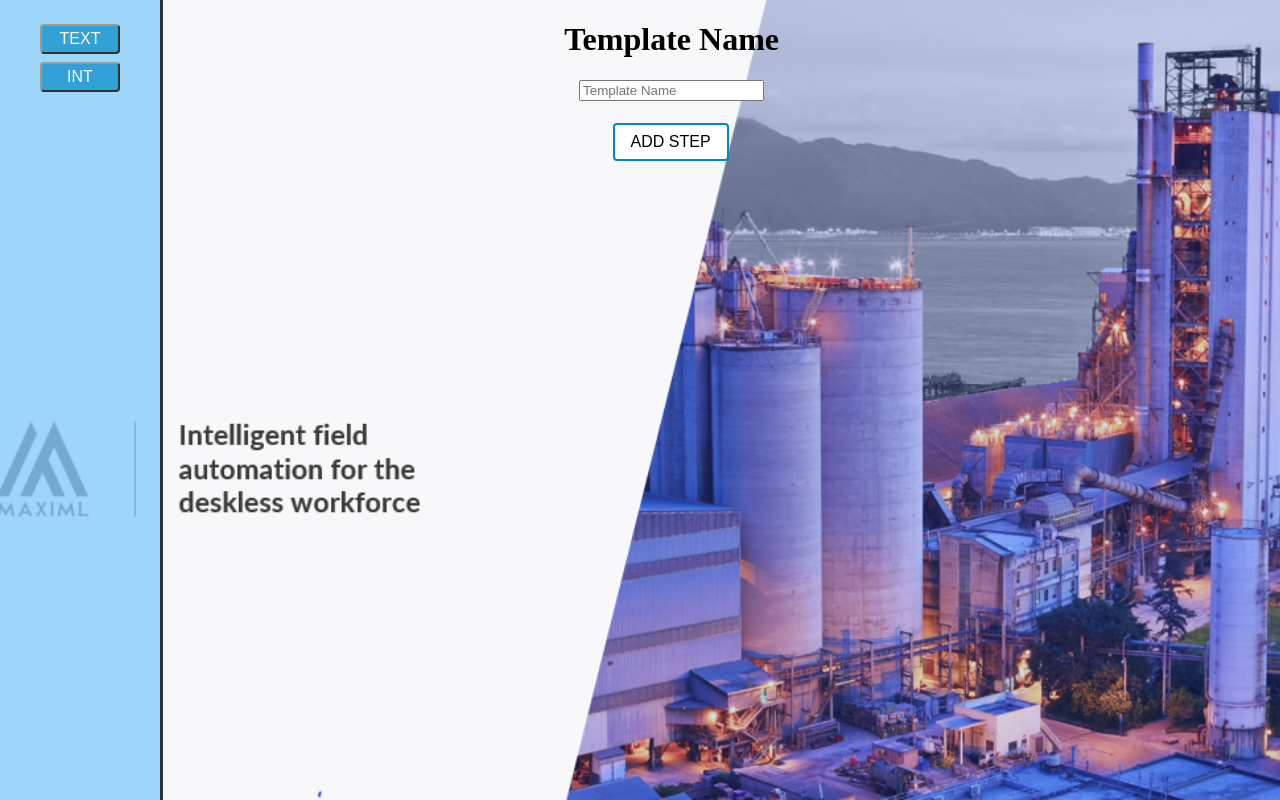
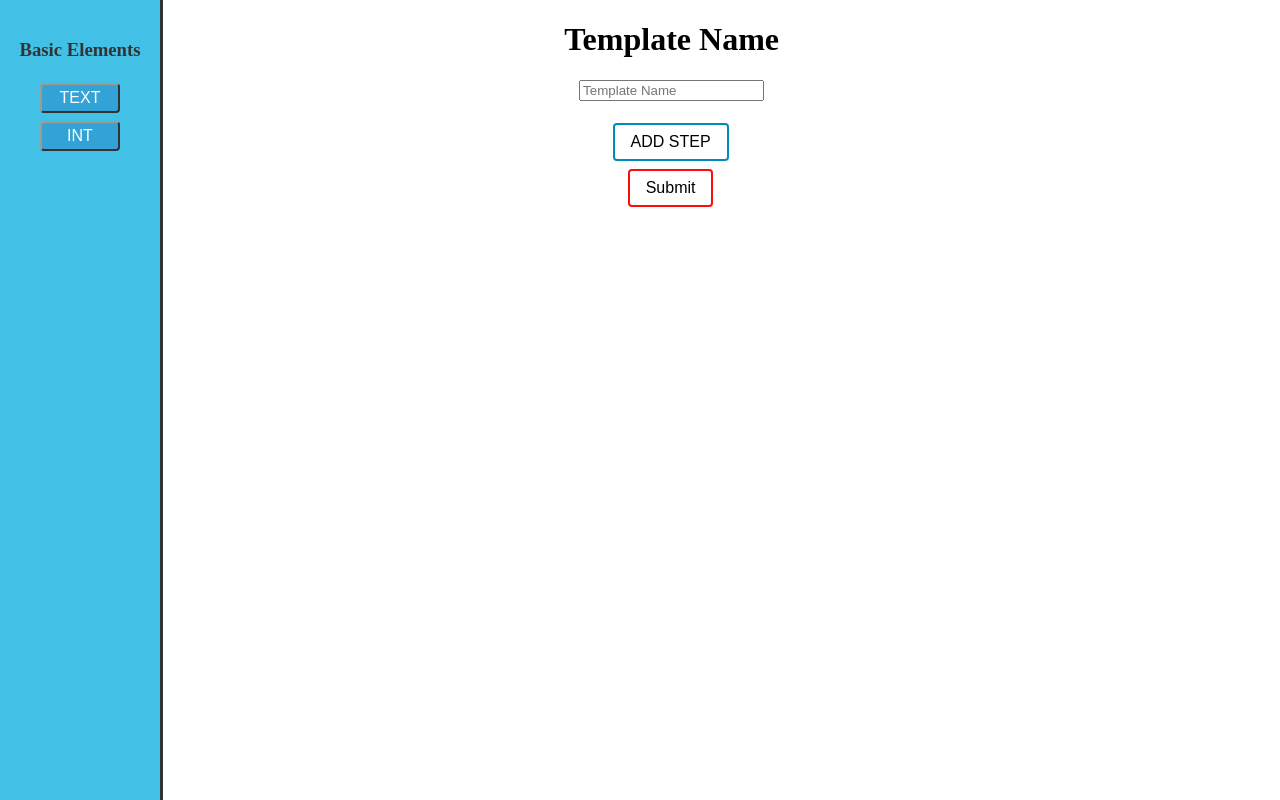
Before and after one commit to sivasaikrishna7/form-builder, a React (Create React App) app: page / in a window 1280 px wide. Built offline with nearby package versions, Linux system fonts and the light colour scheme.

Commit message:
updated logic

```diff
--- a/package.json
+++ b/package.json
@@ -6,11 +6,14 @@
     "@testing-library/jest-dom": "^5.16.1",
     "@testing-library/react": "^12.1.2",
     "@testing-library/user-event": "^13.5.0",
+    "axios": "^0.25.0",
+    "framer-motion": "^6.2.1",
     "re-resizable": "^6.9.1",
     "react": "^17.0.2",
     "react-beautiful-dnd": "^13.1.0",
     "react-dom": "^17.0.2",
     "react-drag-resize": "^0.1.4",
+    "react-icons": "^4.3.1",
     "react-scripts": "5.0.0",
     "web-vitals": "^2.1.4"
   },
--- a/src/App.css
+++ b/src/App.css
@@ -5,13 +5,14 @@
 .templatename{
   margin-left: 5%;
 }
-body{
+/* body{
   background: url(Bgimage.PNG) no-repeat center center fixed;
   -webkit-background-size: cover;
   -moz-background-size: cover;
   -o-background-size: cover;
   background-size: cover;
-}
+
+} */
 .grid{
     bottom: 0;
     display: grid;
@@ -33,7 +34,7 @@ body{
 
     top: 0;
     left: 0;
-    background-color: #87cefa ;
+    background-color: #13b1e0 ;
     overflow-x: hidden;
     padding-top: 20px;
     opacity: 80%;
@@ -81,10 +82,30 @@ body{
     cursor: pointer;
     border-radius: 4px;
   }
+  .button223 {
+    background-color: #4CAF50; /* Green */
+    border: none;
+    color: white;
+    padding: 8px 16px;
+    text-align: center;
+    text-decoration: none;
+    display: inline-block;
+    font-size: 16px;
+    margin: 4px 2px;
+    margin-left: 5%;
+    transition-duration: 0.4s;
+    cursor: pointer;
+    border-radius: 4px;
+  }
   .button21 {
     background-color: white;
     color: black;
     border: 2px solid #008CBA;
+  }
+  .button213 {
+    background-color: white;
+    color: black;
+    border: 2px solid #ff0b0b;
   }
 
   .button21:hover {
@@ -94,12 +115,14 @@ body{
 
   .container{
     /* color: #87cefa ; */
-    background-color: #87cefa ;
+    background-color: #13b1e0  ;
     border: 2px solid rgb(0, 0, 0);
     border-radius: 7px;
     outline: #111;
+    height: 2%;
     width: 70%;
     margin-left: 12%;
-    padding-bottom: 30px;
+    padding-bottom: 15px;
     opacity: 80%;
+    box-shadow: 0 4px 8px 0 rgba(0,0,0,0.2);
   }
--- a/src/App.js
+++ b/src/App.js
@@ -5,6 +5,7 @@ import './App.css'
 import { motion } from 'framer-motion'
 import objData from './store'
 import { IoClose } from 'react-icons/io5'
+import handleSubmit from './Logic'
 
 function App() {
   const [state, setState] = useState(objData)
@@ -109,6 +110,9 @@ function App() {
       </center>
       <br />
       <div className="sidenav">
+        <center>
+          <h3>Basic Elements</h3>
+        </center>
         <button
           className="button button2"
           onClick={() => onChangeHandler('text')}
@@ -145,6 +149,7 @@ function App() {
                           >
                             {(provided, snapshot) => {
                               return (
+                                <div>
                                   <div
                                     className="container"
                                     ref={provided.innerRef}
@@ -162,6 +167,8 @@ function App() {
                                     >
                                       <IoClose />
                                     </motion.button>{' '}
+                                  </div>
+                                  <br />
                                 </div>
                               )
                             }}
@@ -188,6 +195,13 @@ function App() {
         >
           ADD STEP
         </button>
+        <br />
+        <button
+          className="button223 button213"
+          onClick={(state) => handleSubmit(state)}
+        >
+          Submit
+        </button>
       </center>
     </div>
   )
--- /dev/null
+++ b/src/Logic.js
@@ -0,0 +1,7 @@
+import axios from 'axios'
+async function handleSubmit(body) {
+  // event.preventDefault();
+  const res = await axios.post('http://localhost:3000/post', body)
+  console.log(res.status, res.data)
+}
+export default handleSubmit
```
Also changed, not shown: 1 other file (tests, documents, lock files or other folders). Lines whose indentation alone changed are shown as unchanged.
